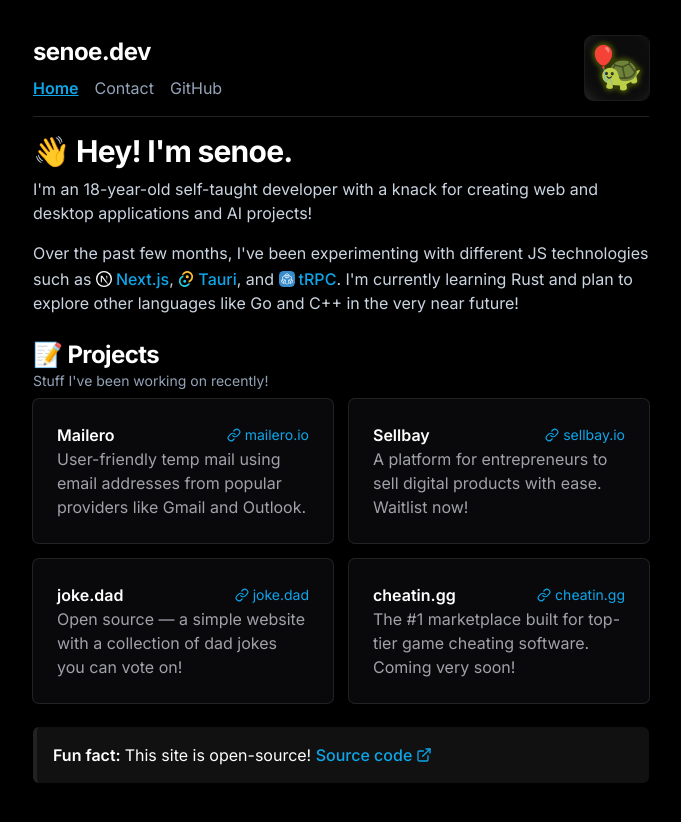
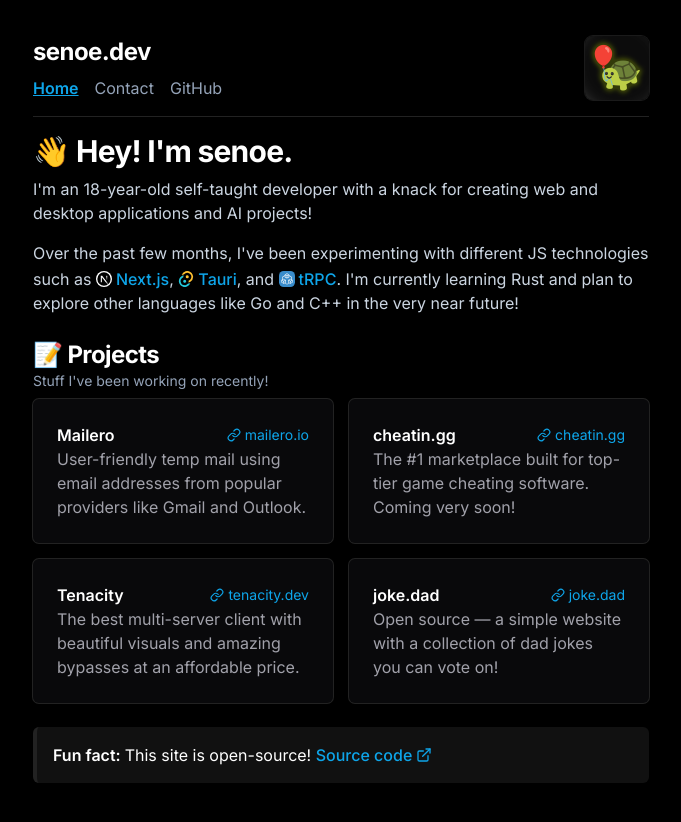
Before and after one commit to senoe/senoe.dev, a Next.js app: page / in a window 1280 px wide. Shown: the whole page, without its empty margins (299-980 px from the left). Built offline with nearby package versions, Linux system fonts and the light colour scheme.

Commit message:
update projects

```diff
--- a/src/components/project-list.tsx
+++ b/src/components/project-list.tsx
@@ -10,22 +10,22 @@
       'User-friendly temp mail using email addresses from popular providers like Gmail and Outlook.'
   },
   {
-    title: 'Sellbay',
-    href: 'https://sellbay.io',
+    title: 'cheatin.gg',
+    href: 'https://cheatin.gg',
     description:
-      'A platform for entrepreneurs to sell digital products with ease. Waitlist now!'
+      'The #1 marketplace built for top-tier game cheating software. Coming very soon!'
+  },
+  {
+    title: 'Tenacity',
+    href: 'https://tenacity.dev',
+    description:
+      'The best multi-server client with beautiful visuals and amazing bypasses at an affordable price.'
   },
   {
     title: 'joke.dad',
     href: 'https://joke.dad',
     description:
       'Open source — a simple website with a collection of dad jokes you can vote on!'
-  },
-  {
-    title: 'cheatin.gg',
-    href: 'https://cheatin.gg',
-    description:
-      'The #1 marketplace built for top-tier game cheating software. Coming very soon!'
   }
 ];
 
```
